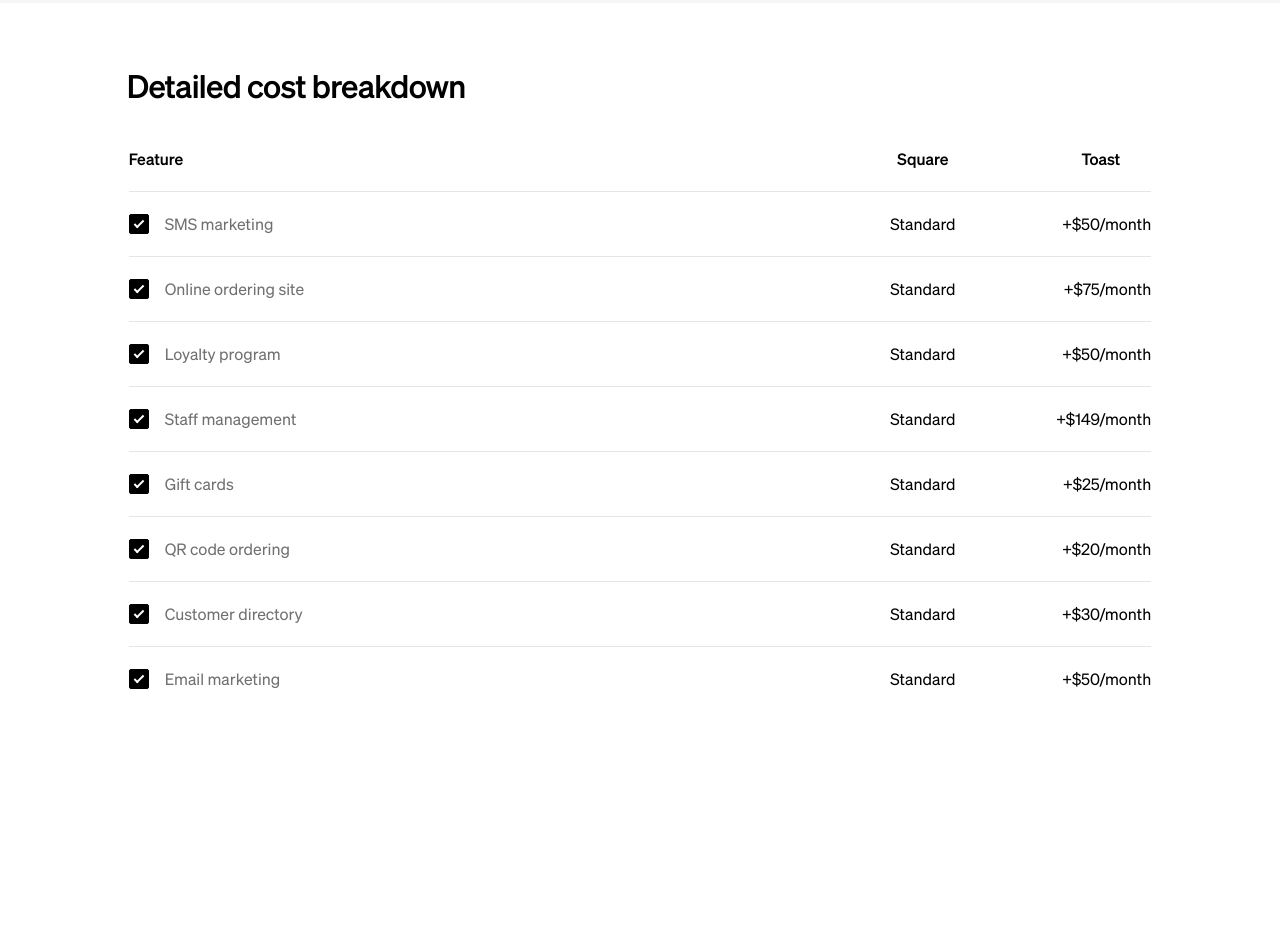
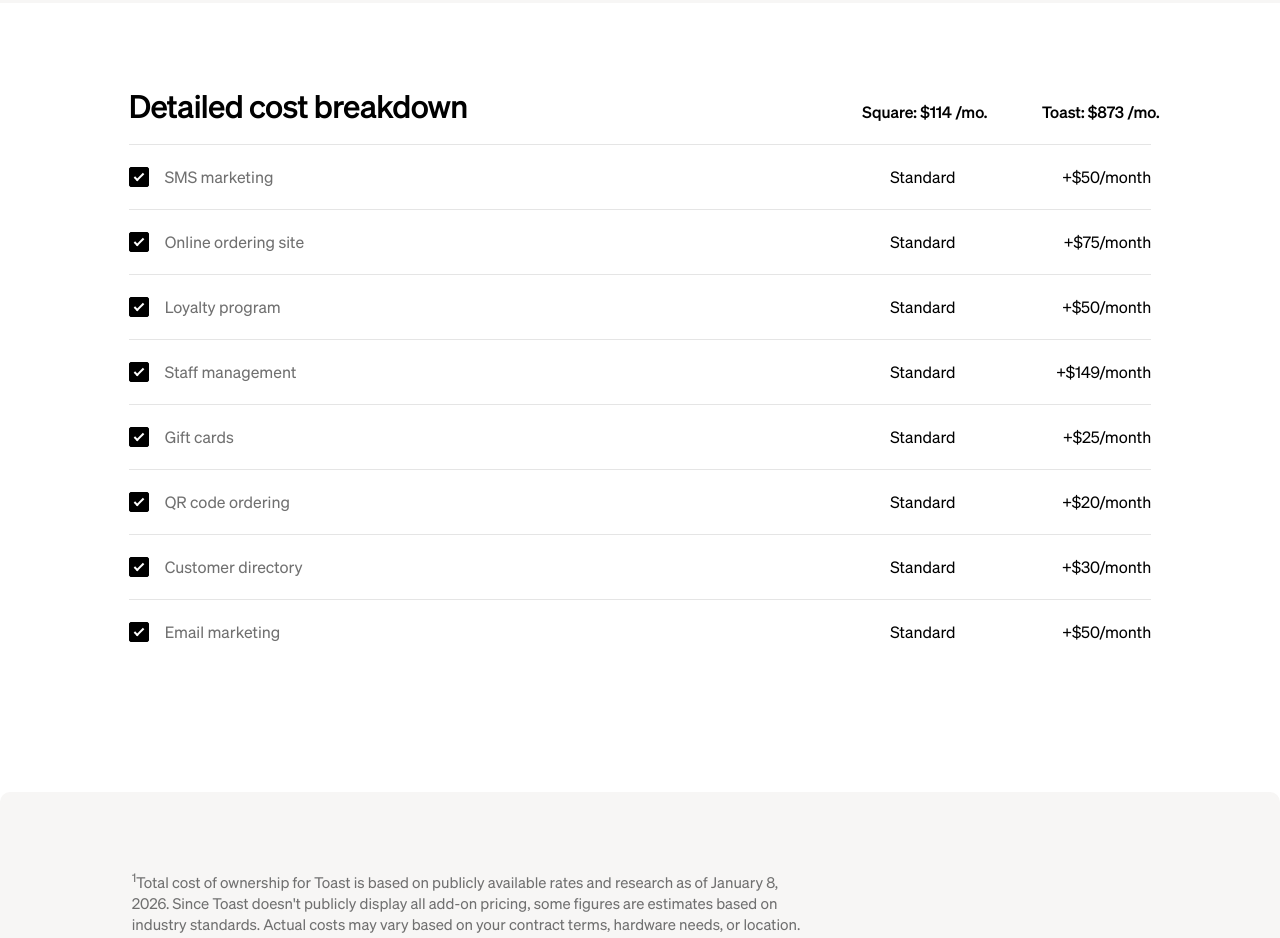
Before and after one commit to ohiosveryown/toc-calculator, a Nuxt app: page / in a window 1280 px wide. Shown: the part 1560-2498 px from the top of the page. Built offline with nearby package versions, Linux system fonts and the light colour scheme.

Commit message:
add disclosure

```diff
--- a/pages/index.vue
+++ b/pages/index.vue
@@ -1,32 +1,5 @@
 <template>
   <div class="app">
-    <!-- Sticky Summary Bar -->
-    <div
-      class="sticky-summary"
-      :class="{ visible: showStickySummary }"
-    >
-      <div class="sticky-summary-content">
-        <div class="sticky-summary-item">
-          <p class="type-body-medium">Square</p>
-          <p class="type-heading-600">
-            {{ formatCurrency(squareMonthlyCost) }}
-          </p>
-        </div>
-        <div class="sticky-summary-divider"></div>
-        <div class="sticky-summary-item">
-          <p class="type-body-medium">Toast</p>
-          <p class="type-heading-600">{{ formatCurrency(toastMonthlyCost) }}</p>
-        </div>
-        <div class="sticky-summary-divider"></div>
-        <div class="sticky-summary-item savings">
-          <p class="type-body-medium">You save</p>
-          <p class="type-heading-600">
-            {{ formatCurrency(monthlySavings) }}/mo
-          </p>
-        </div>
-      </div>
-    </div>
-
     <header class="header-hero">
       <span class="type-kicker">Eyebrow</span>
       <h1 class="type-hero">Cost comparison for food & beverage businesses</h1>
@@ -139,7 +112,7 @@
                 {{ formatCurrency(toastMonthlyCost) }}
               </p>
               <p class="type-body text-muted">
-                per month • Toast equivalent plan<sup class="card-sup">2</sup>
+                per month • Toast equivalent plan<sup class="card-sup">1</sup>
               </p>
             </div>
 
@@ -221,15 +194,15 @@
       class="breakdown-section"
     >
       <div class="breakdown-container">
-        <header class="breakdown-header">
-          <h3 class="type-heading-500">Detailed cost breakdown</h3>
-        </header>
-
         <div class="breakdown-table">
           <div class="table-header">
-            <p class="type-body-medium">Feature</p>
-            <p class="type-body-medium">Square</p>
-            <p class="type-body-medium ml-1">Toast</p>
+            <h3 class="type-heading-500">Detailed cost breakdown</h3>
+            <p class="type-body-medium">
+              Square: {{ formatCurrency(squareMonthlyCost) }} /mo.
+            </p>
+            <p class="type-body-medium ml-1">
+              Toast: {{ formatCurrency(toastMonthlyCost) }} /mo.
+            </p>
           </div>
 
           <div class="table-row">
@@ -338,6 +311,26 @@
         </div>
       </div>
     </section>
+
+    <section class="disclosure-section">
+      <div class="disclosure-container">
+        <div class="disclosure-card">
+          <div class="disclosure-content">
+            <!-- <div class="disclosure-heading">
+              <h4 class="type-subheading-300">Disclosure</h4>
+            </div> -->
+            <p class="font-size-auxiliary text-muted">
+              <sup class="card-sup">1</sup>Total cost of ownership for Toast is
+              based on publicly available rates and research as of January 8,
+              2026. Since Toast doesn't publicly display all add-on pricing,
+              some figures are estimates based on industry standards. Actual
+              costs may vary based on your contract terms, hardware needs, or
+              location. Contact Toast directly for a personalized quote.
+            </p>
+          </div>
+        </div>
+      </div>
+    </section>
   </div>
 </template>
 
@@ -347,65 +340,6 @@
 
   .app {
     margin: 0 auto;
-    padding-bottom: 200vh;
-  }
-
-  // Sticky Summary Bar
-  .sticky-summary {
-    position: fixed;
-    top: 0;
-    left: 0;
-    right: 0;
-    background: $color-neutral-900;
-    border-bottom: 1px solid $border-muted;
-    z-index: 100;
-    transform: translateY(-100%);
-    transition: transform 0.3s ease;
-    padding: 1.6rem 2rem;
-
-    &.visible {
-      transform: translateY(0);
-    }
-  }
-
-  .sticky-summary-content {
-    max-width: 160rem;
-    margin: 0 auto;
-    display: flex;
-    align-items: center;
-    justify-content: center;
-    gap: 4rem;
-
-    @include breakpoint(md) {
-      gap: 2rem;
-    }
-  }
-
-  .sticky-summary-item {
-    display: flex;
-    flex-direction: column;
-    gap: 0.4rem;
-    align-items: center;
-
-    p:first-child {
-      color: $text-body-muted;
-    }
-
-    p:last-child {
-      color: $color-neutral-000;
-    }
-
-    &.savings {
-      p:last-child {
-        color: $button-cta-fill-primary;
-      }
-    }
-  }
-
-  .sticky-summary-divider {
-    width: 1px;
-    height: 4rem;
-    background: $border-muted;
   }
 
   .header-hero {
@@ -760,14 +694,6 @@
     }
   }
 
-  .breakdown-header {
-    padding-bottom: 2.4rem;
-
-    h3 {
-      color: $color-neutral-000;
-    }
-  }
-
   .breakdown-table {
     display: flex;
     flex-direction: column;
@@ -777,21 +703,20 @@
   .table-header {
     display: flex;
     gap: 4.7rem;
-    align-items: center;
+    align-items: baseline;
     padding: 2rem 0;
+
+    h3 {
+      flex: 1;
+      color: $color-neutral-000;
+      white-space: nowrap;
+    }
 
     p {
       color: $color-neutral-000;
-
-      &:first-child {
-        flex: 1;
-      }
-
-      &:nth-child(2),
-      &:nth-child(3) {
-        width: 12.1rem;
-        text-align: center;
-      }
+      white-space: nowrap;
+      width: 12.1rem;
+      text-align: center;
     }
   }
 
@@ -866,16 +791,69 @@
     text-align: right;
     color: $color-neutral-000;
   }
+
+  // Disclosure Section
+  .disclosure-section {
+    margin: 0 auto;
+    padding: 6.4rem 0;
+    width: 100%;
+    background: $color-neutral-1000;
+  }
+
+  .disclosure-container {
+    display: flex;
+    flex-direction: column;
+    margin: 0 auto;
+    // padding: 0 10.8rem;
+    // max-width: 160rem;
+  }
+
+  .disclosure-card {
+    background: $background-accent;
+    border-radius: 1rem;
+    padding: 8rem 3rem;
+  }
+
+  .disclosure-content {
+    display: flex;
+    gap: 2.9rem;
+    align-items: flex-start;
+
+    @include breakpoint(md) {
+      flex-direction: column;
+      gap: 1.6rem;
+      max-width: 160rem;
+      width: grid-width(10);
+      margin: 0 auto;
+    }
+
+    p {
+      width: grid-width(8);
+      flex: 1;
+    }
+  }
+
+  .disclosure-heading {
+    flex-shrink: 0;
+    width: 47.6rem;
+
+    h4 {
+      color: $color-neutral-000;
+    }
+
+    @include breakpoint(md) {
+      width: 100%;
+    }
+  }
 </style>
 
 <script setup lang="ts">
-  import { ref, computed, watch, onMounted, onUnmounted } from 'vue'
+  import { ref, computed, watch } from 'vue'
   import Slider from '@/components/Slider.vue'
 
   const locations = ref(1)
   const kioskDevices = ref(0)
   const kdsDevices = ref(0)
-  const showStickySummary = ref(false)
 
   // Feature checkboxes state
   const features = ref({
@@ -993,22 +971,4 @@
       })
     }
   }
-
-  // Handle scroll to show/hide sticky summary
-  const handleScroll = () => {
-    const pricingSection = document.querySelector('.pricing-cards')
-    if (pricingSection) {
-      const rect = pricingSection.getBoundingClientRect()
-      // Show sticky bar when pricing cards scroll out of view
-      showStickySummary.value = rect.bottom < 0
-    }
-  }
-
-  onMounted(() => {
-    window.addEventListener('scroll', handleScroll)
-  })
-
-  onUnmounted(() => {
-    window.removeEventListener('scroll', handleScroll)
-  })
 </script>
```
